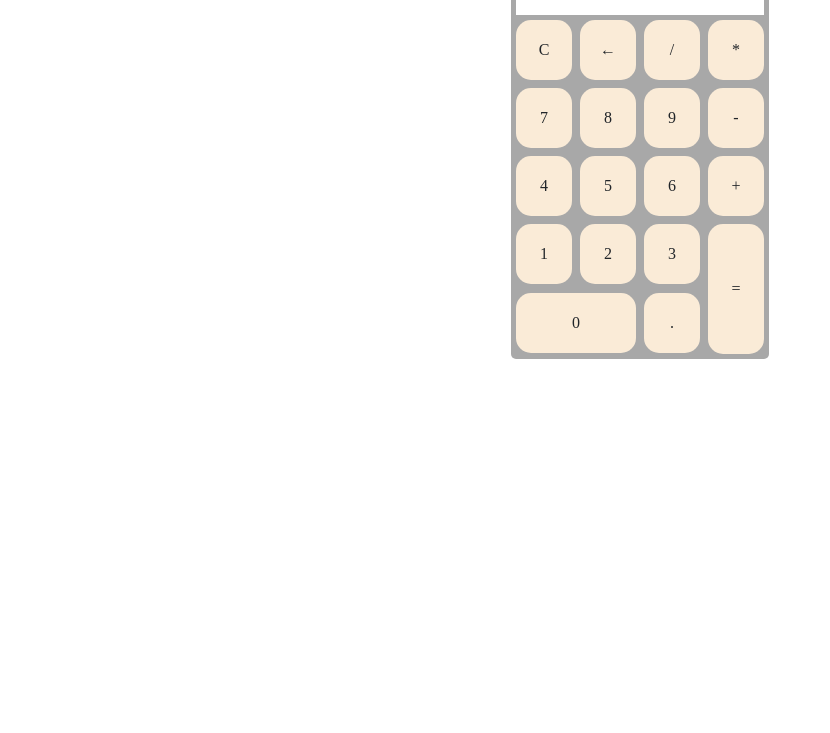
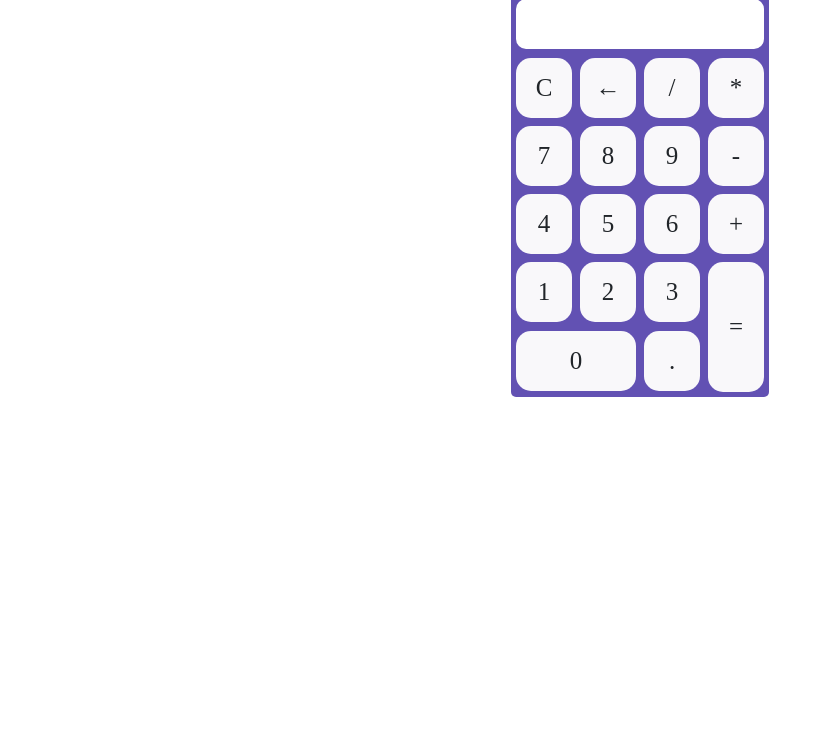
Before and after one commit to gabrielribeirobr/simple-calculator-js, a website: page index.html in a window 1280 px wide. Shown: the part 67-800 px from the top of the page, without its empty margins (0-830 px from the left). Drawn offline with nearby package versions, Linux system fonts and the light colour scheme.

Commit message:
refector(container): change color

```diff
--- a/src/scss/main.scss
+++ b/src/scss/main.scss
@@ -6,7 +6,7 @@
   display: flex;
   border-radius: 5px;
   flex-direction: column;
-  background-color: rgb(168, 168, 168);
+  background-color: rgb(98, 81, 179);
   width: fit-content;
   gap: 5px;
   padding: 10px 5px 5px;
@@ -23,10 +23,13 @@ table {
 
 .result {
   display: flex;
-  flex-direction: column;
-  align-items: flex-end;
+  border-radius: 10px;
+  flex-direction: row-reverse;
+  align-items: center;
   background-color: white;
   padding: 8px;
+  height: 50px;
+  margin-bottom: 4px;
 }
 .buttons {
  display: grid;
@@ -35,8 +38,16 @@ table {
 
   .btn {
     height: 60px;
+    font-size: 25px;
     border-radius: 15px;
-    background-color: antiquewhite;
+    background-color: rgb(249, 248, 250);
+  }
+
+  .btn:hover{
+    background-color: transparent;
+    color: white;
+    border: 1px solid;
+    border-color: white;
   }
 
   .btn--equals {
```
Also changed, not shown: src/css/main.css.
